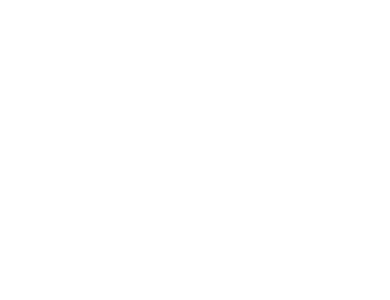
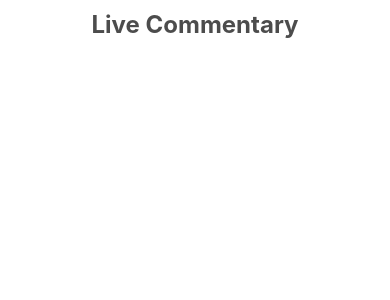
Before and after one commit to cbettridge/Fantastec, a React Native app: screen / in a window 390 px wide. Shown: the top 300 px of the page. Built offline with nearby package versions, Linux system fonts and the light colour scheme.

Commit message:
created header and typography components

```diff
--- a/src/App.tsx
+++ b/src/App.tsx
@@ -2,11 +2,14 @@
 import {SafeAreaView} from 'react-native';
 
 import model from '../model.json';
+import Header from './components/header';
 
 const App = () => {
   return (
     <>
-      <SafeAreaView></SafeAreaView>
+      <SafeAreaView>
+        <Header />
+      </SafeAreaView>
     </>
   );
 };
--- /dev/null
+++ b/src/components/header/index.tsx
@@ -0,0 +1,17 @@
+import React from 'react';
+import {View} from 'react-native';
+
+import Typography from '../typography';
+import styles from './styles';
+
+const Header = () => {
+  return (
+    <View style={styles.container}>
+      <Typography variant="h1" style={styles.heading}>
+        Live Commentary
+      </Typography>
+    </View>
+  );
+};
+
+export default Header;
--- /dev/null
+++ b/src/components/header/styles.ts
@@ -0,0 +1,15 @@
+import {ViewStyle, TextStyle, StyleSheet} from 'react-native';
+
+interface IStyles {
+  container: ViewStyle;
+  heading: TextStyle;
+}
+
+export default StyleSheet.create<IStyles>({
+  container: {
+    paddingVertical: 10,
+  } as ViewStyle,
+  heading: {
+    textAlign: 'center',
+  } as TextStyle,
+});
--- /dev/null
+++ b/src/components/typography/index.tsx
@@ -0,0 +1,15 @@
+import React from 'react';
+import {Text, TextStyle} from 'react-native';
+
+import styles from './styles';
+
+interface IProps {
+  children?: string;
+  style?: TextStyle;
+  variant: 'h1' | 'body';
+}
+const Typography = ({children, style, variant}: IProps) => {
+  return <Text style={[styles[variant], style]}>{children}</Text>;
+};
+
+export default Typography;
--- /dev/null
+++ b/src/components/typography/styles.ts
@@ -0,0 +1,22 @@
+import {TextStyle, StyleSheet} from 'react-native';
+
+import colors from '../../styles/colors';
+
+interface IStyles {
+  h1: TextStyle;
+  body: TextStyle;
+}
+
+const color = colors.text;
+
+export default StyleSheet.create<IStyles>({
+  h1: {
+    fontSize: 24,
+    fontWeight: 'bold',
+    color,
+  },
+  body: {
+    fontSize: 16,
+    color,
+  },
+});
--- /dev/null
+++ b/src/styles/colors.ts
@@ -0,0 +1,3 @@
+export default {
+  text: 'rgba(0,0,0,0.7)',
+};
```
